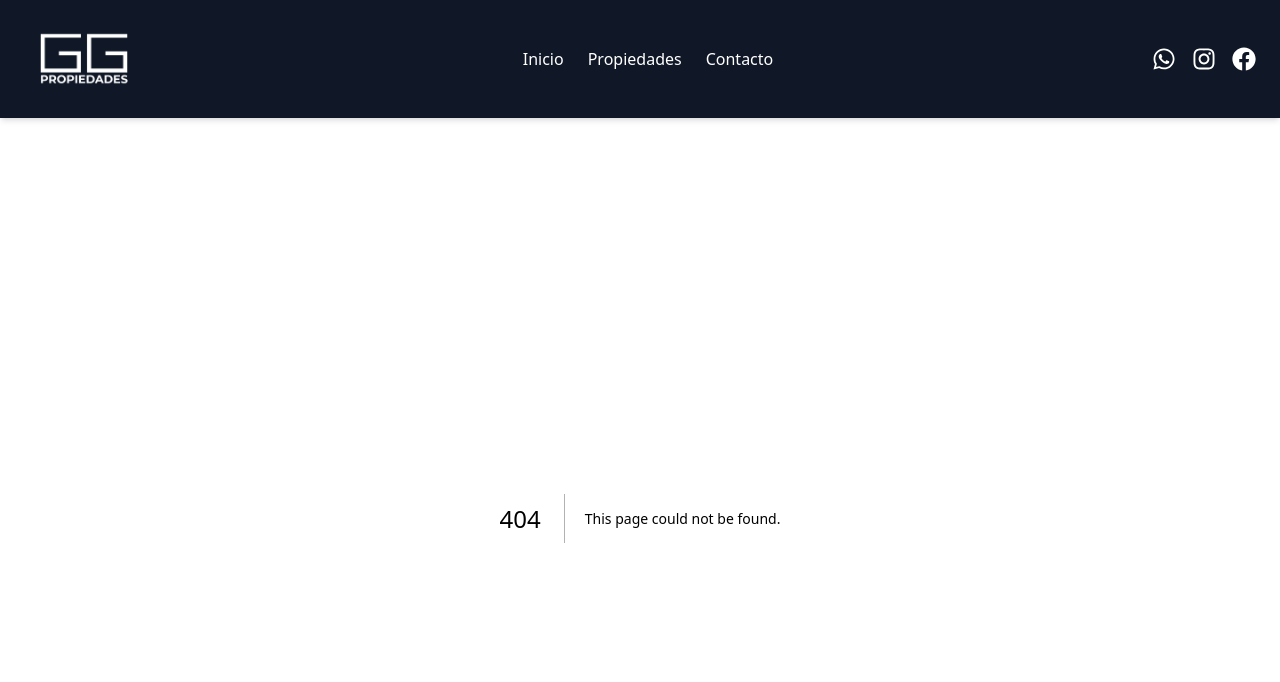
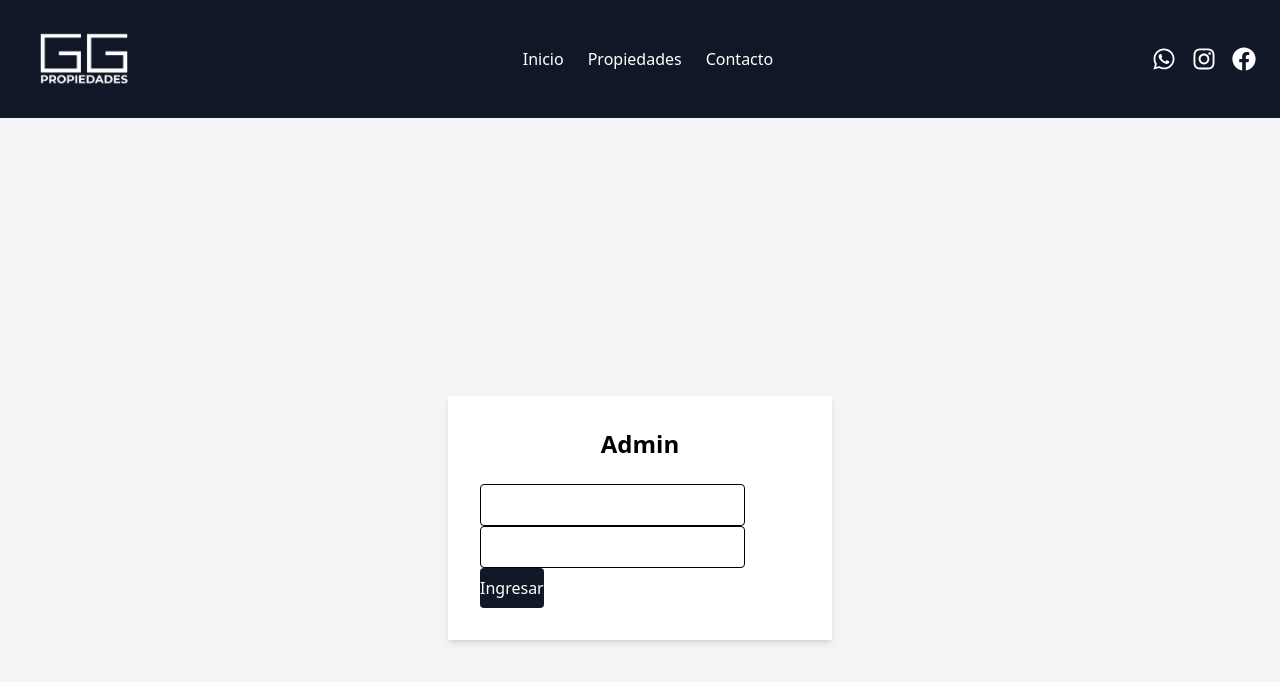
Before and after one commit to Joakoali/gg-propiedades, a Next.js app: page /admin/login in a window 1280 px wide. Before the commit this address had no page. Shown: the top 682 px of the page. Built offline with nearby package versions, Linux system fonts and the light colour scheme.

Commit message:
feat: admin panel with log in and session

```diff
--- /dev/null
+++ b/app/admin/login/page.tsx
@@ -0,0 +1,54 @@
+"use client";
+
+import { signIn } from "next-auth/react";
+import { useState } from "react";
+import { useRouter } from "next/navigation";
+
+export default function LoginPage() {
+  const [username, setUsername] = useState("");
+  const [password, setPassword] = useState("");
+  const [error, setError] = useState("");
+  const router = useRouter();
+
+  async function handleSubmit(e: React.FormEvent) {
+    e.preventDefault();
+    const result = await signIn("credentials", {
+      username,
+      password,
+      redirect: false,
+    });
+    if (result?.error) {
+      setError("Usuario o Contraseña incorrectos");
+    } else {
+      router.push("/admin");
+    }
+  }
+  return (
+    <div className="min-h-screen flex items-center justify-center bg-gray-100">
+      <div className="bg-white p-8 roudned shadow-md w-full max-w-sm">
+        <h1 className="text-2xl font-bold mb-6 text-center">Admin</h1>
+        <form onSubmit={handleSubmit} className=" felx flex-col gap-4">
+          <input
+            type="Usuario"
+            value={username}
+            onChange={(e) => setUsername(e.target.value)}
+            className="border px-4 py-2 rounded"
+          />
+          <input
+            type="Password"
+            value={password}
+            onChange={(e) => setPassword(e.target.value)}
+            className="border px-4 py-2 rounded"
+          />
+          {error && <p className="text-red-500 text-sm">{error}</p>}
+          <button
+            type="submit"
+            className="bg-gray-900 text-white py-2 rounded hover:bg-gray-700 transition"
+          >
+            Ingresar
+          </button>
+        </form>
+      </div>
+    </div>
+  );
+}
--- /dev/null
+++ b/app/admin/page.tsx
@@ -0,0 +1,49 @@
+"use client";
+
+import { useSession, signOut } from "next-auth/react";
+import { useRouter } from "next/navigation";
+import { useEffect } from "react";
+
+export default function AdminPage() {
+  const { data: sesion, status } = useSession();
+  const router = useRouter();
+  useEffect(() => {
+    if (status === "unauthenticated") {
+      router.push("/admin/login");
+    }
+  }, [status, router]);
+  if (status === "loading") return <p>Cargando....</p>;
+  return (
+    <div className="min-h-screen bg-gray-100 p-8">
+      <div className="flex items-center justify-between mb-8">
+        <h1 className="text-2xl font-bold">Panel de administracion</h1>
+        <button
+          onClick={() => signOut({ callbackUrl: "/admin/login" })}
+          className="bg-red-500 text-white px-4 py-2 rounded hover:bg-red-600 transition text-left"
+        >
+          Cerrar sesión
+        </button>
+      </div>
+      <div className="grid grid-cols-1 gap-4">
+        <button
+          onClick={() => router.push("/admin/properties/new")}
+          className="font-bold text-gray-700 px-6 py-4 rounded hover:bg-gray-700 hover:text-white transition text-left"
+        >
+          + Cargar nueva propiedad
+        </button>
+        <button
+          onClick={() => router.push("/admin/properties/delete")}
+          className=" font-bold text-gray-700 px-6 py-4 rounded hover:bg-gray-700 hover:text-white transition text-left"
+        >
+          - Eliminar una propiedad
+        </button>
+        <button
+          onClick={() => router.push("/admin/properties/modify")}
+          className="font-bold text-gray-700 px-6 py-4 rounded hover:bg-gray-700 hover:text-white transition text-left"
+        >
+          Modificar una propiedad
+        </button>
+      </div>
+    </div>
+  );
+}
--- /dev/null
+++ b/app/api/auth/[...nextauth]/route.ts
@@ -0,0 +1,27 @@
+import NextAuth from "next-auth";
+import Credentials from "next-auth/providers/credentials";
+
+const handler = NextAuth({
+  providers: [
+    Credentials({
+      name: "Credentials",
+      credentials: {
+        username: { label: "Usuario", type: "text" },
+        password: { label: "Contraseña", type: "password" },
+      },
+      async authorize(credentials) {
+        if (
+          credentials?.username === process.env.ADMIN_USERNAME &&
+          credentials?.password === process.env.ADMIN_PASSWORD
+        ) {
+          return { id: "1", name: "Admin" };
+        }
+        return null;
+      },
+    }),
+  ],
+  pages: {
+    signIn: "/admin/login",
+  },
+});
+export { handler as GET, handler as POST };
--- /dev/null
+++ b/app/components/Providers.tsx
@@ -0,0 +1,7 @@
+"use client";
+
+import { SessionProvider } from "next-auth/react";
+
+export default function Providers({ children }: { children: React.ReactNode }) {
+  return <SessionProvider>{children}</SessionProvider>;
+}
--- a/app/layout.tsx
+++ b/app/layout.tsx
@@ -2,6 +2,7 @@ import type { Metadata } from "next";
 import { Geist, Geist_Mono } from "next/font/google";
 import "./globals.css";
 import Navbar from "./components/Navbar";
+import Providers from "./components/Providers";
 
 const geistSans = Geist({
   variable: "--font-geist-sans",
@@ -28,8 +29,10 @@ export default function RootLayout({
       <body
         className={`${geistSans.variable} ${geistMono.variable} antialiased`}
       >
-        <Navbar />
-        {children}
+        <Providers>
+          <Navbar />
+          {children}
+        </Providers>
       </body>
     </html>
   );
--- a/package.json
+++ b/package.json
@@ -14,6 +14,7 @@
     "dotenv": "^17.3.1",
     "lucide-react": "^0.577.0",
     "next": "16.1.6",
+    "next-auth": "^4.24.13",
     "prisma": "^7.5.0",
     "react": "19.2.3",
     "react-dom": "19.2.3",
```
Also changed, not shown: 1 other file (tests, documents, lock files or other folders).
